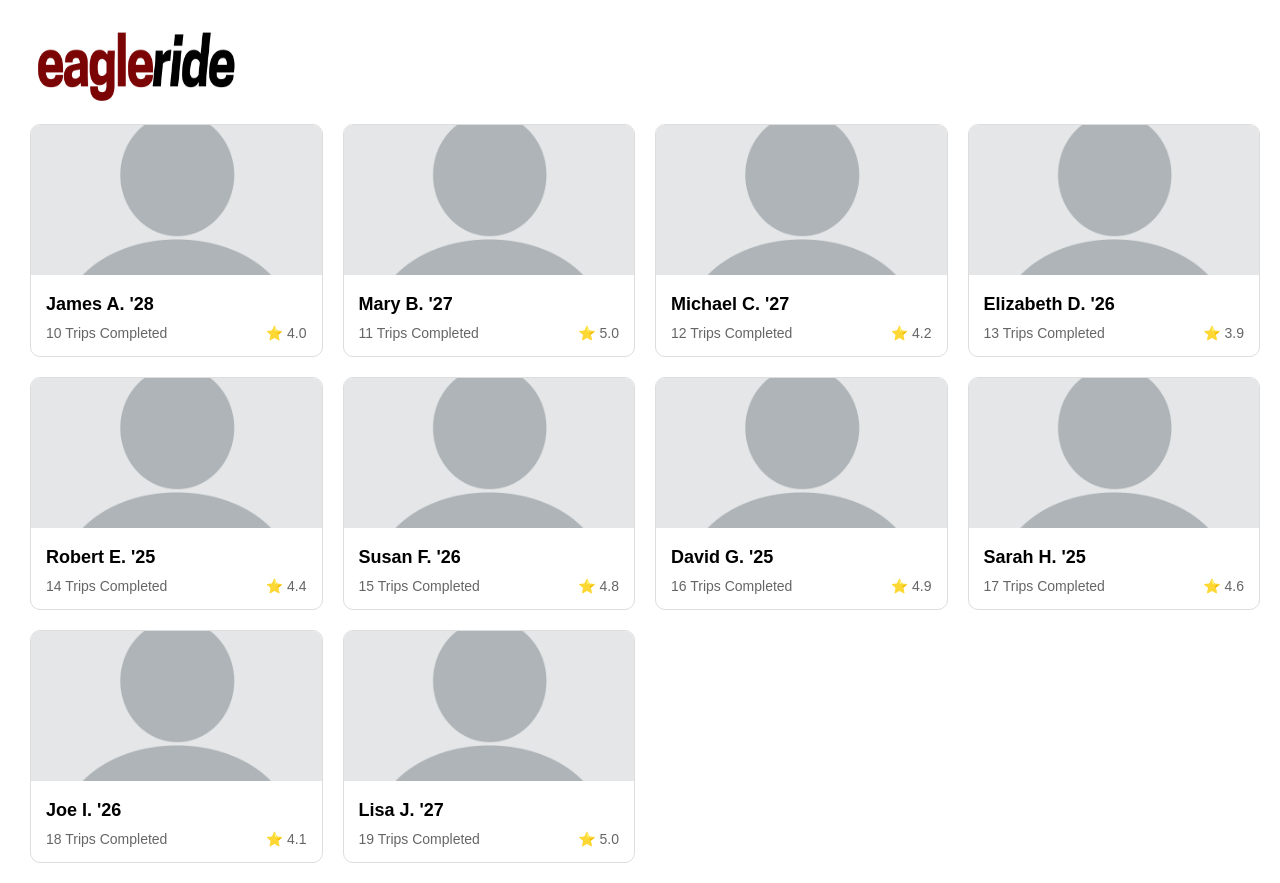
After one commit to BCHansenCL/BC_Ride_Share, a Flask app: template templates/drivers.html in a window 1280 px wide. The commit adds this page. Run offline with Flask 3, Linux system fonts and the light colour scheme; the template is opened without the code that fills it, so the values that code supplies are empty; parts of the project's set-up code (start-up, migrations or seed data) failed here and were passed over.

Commit message:
added drivers page and button functionality

```diff
--- /dev/null
+++ b/templates/drivers.html
@@ -0,0 +1,188 @@
+<!DOCTYPE html>
+<html lang="en">
+<head>
+    <meta charset="UTF-8">
+    <meta name="viewport" content="width=device-width, initial-scale=1.0">
+    <link rel="stylesheet" href="/static/style.css">
+
+    <title>EagleRide</title>
+    <style>
+        body {
+            font-family: Arial, sans-serif;
+            margin: 0;
+            padding: 0;
+            box-sizing: border-box;
+        }
+
+        /* Main Content */
+        .main-content {
+            margin-left: 10px;
+            padding: 20px;
+        }
+
+        /* Grid for driver destinations */
+        .grid-container {
+            display: grid;
+            grid-template-columns: repeat(auto-fit, minmax(250px, 1fr));
+            gap: 20px;
+        }
+
+        .driver-card {
+            border: 1px solid #ddd;
+            border-radius: 10px;
+            overflow: hidden;
+            background-color: white;
+        }
+
+        .driver-card img {
+            width: 100%;
+            height: 150px;
+            object-fit: cover;
+        }
+
+        .driver-details {
+            padding: 15px;
+        }
+
+        .driver-name {
+            font-size: 18px;
+            font-weight: bold;
+            margin-bottom: 10px;
+        }
+
+        .driver-info {
+            display: flex;
+            justify-content: space-between;
+            align-items: center;
+        }
+
+        .driver-info span {
+            font-size: 14px;
+            color: #666;
+        }
+
+    </style>
+</head>
+<body>
+
+    <!-- Main Content -->
+    <div class="main-content">
+        <img src="/static/images/eagleride-logo.png" id="eagle"/>
+
+        <!-- Driver Grid -->
+        <div class="grid-container">
+            <div class="driver-card">
+                <img src="/static/images/blankpfp.png" id="blankpfp">
+                <div class="driver-details">
+                    <div class="driver-name">James A. '28</div>
+                    <div class="driver-info">
+                        <span>10 Trips Completed</span>
+                        <span>⭐ 4.0</span>
+                    </div>
+                </div>
+            </div>
+
+            <div class="driver-card">
+                <img src="/static/images/blankpfp.png" id="blankpfp">
+                <div class="driver-details">
+                    <div class="driver-name">Mary B. '27</div>
+                    <div class="driver-info">
+                        <span>11 Trips Completed</span>
+                        <span>⭐ 5.0</span>
+                    </div>
+                </div>
+            </div>
+
+            <div class="driver-card">
+                <img src="/static/images/blankpfp.png" id="blankpfp">
+                <div class="driver-details">
+                    <div class="driver-name">Michael C. '27</div>
+                    <div class="driver-info">
+                        <span>12 Trips Completed</span>
+                        <span>⭐ 4.2</span>
+                    </div>
+                </div>
+            </div>
+
+            <div class="driver-card">
+                <img src="/static/images/blankpfp.png" id="blankpfp">
+                <div class="driver-details">
+                    <div class="driver-name">Elizabeth D. '26</div>
+                    <div class="driver-info">
+                        <span>13 Trips Completed</span>
+                        <span>⭐ 3.9</span>
+                    </div>
+                </div>
+            </div>
+
+            <div class="driver-card">
+                <img src="/static/images/blankpfp.png" id="blankpfp">
+                <div class="driver-details">
+                    <div class="driver-name">Robert E. '25</div>
+                    <div class="driver-info">
+                        <span>14 Trips Completed</span>
+                        <span>⭐ 4.4</span>
+                    </div>
+                </div>
+            </div>
+
+            <div class="driver-card">
+                <img src="/static/images/blankpfp.png" id="blankpfp">
+                <div class="driver-details">
+                    <div class="driver-name">Susan F. '26</div>
+                    <div class="driver-info">
+                        <span>15 Trips Completed</span>
+                        <span>⭐ 4.8</span>
+                    </div>
+                </div>
+            </div>
+
+            <div class="driver-card">
+                <img src="/static/images/blankpfp.png" id="blankpfp">
+                <div class="driver-details">
+                    <div class="driver-name">David G. '25</div>
+                    <div class="driver-info">
+                        <span>16 Trips Completed</span>
+                        <span>⭐ 4.9</span>
+                    </div>
+                </div>
+            </div>
+
+            <div class="driver-card">
+                <img src="/static/images/blankpfp.png" id="blankpfp">
+                <div class="driver-details">
+                    <div class="driver-name">Sarah H. '25</div>
+                    <div class="driver-info">
+                        <span>17 Trips Completed</span>
+                        <span>⭐ 4.6</span>
+                    </div>
+                </div>
+            </div>
+
+            <div class="driver-card">
+                <img src="/static/images/blankpfp.png" id="blankpfp">
+                <div class="driver-details">
+                    <div class="driver-name">Joe I. '26</div>
+                    <div class="driver-info">
+                        <span>18 Trips Completed</span>
+                        <span>⭐ 4.1</span>
+                    </div>
+                </div>
+            </div>
+
+            <div class="driver-card">
+                <img src="/static/images/blankpfp.png" id="blankpfp">
+                <div class="driver-details">
+                    <div class="driver-name">Lisa J. '27</div>
+                    <div class="driver-info">
+                        <span>19 Trips Completed</span>
+                        <span>⭐ 5.0</span>
+                    </div>
+                </div>
+            </div>
+
+        </div>
+    </div>
+
+</body>
+</html>
```
Also changed, not shown: templates/index.html (+11 -2 lines), static/images/blankpfp.png (renamed from blankpfp.png).
